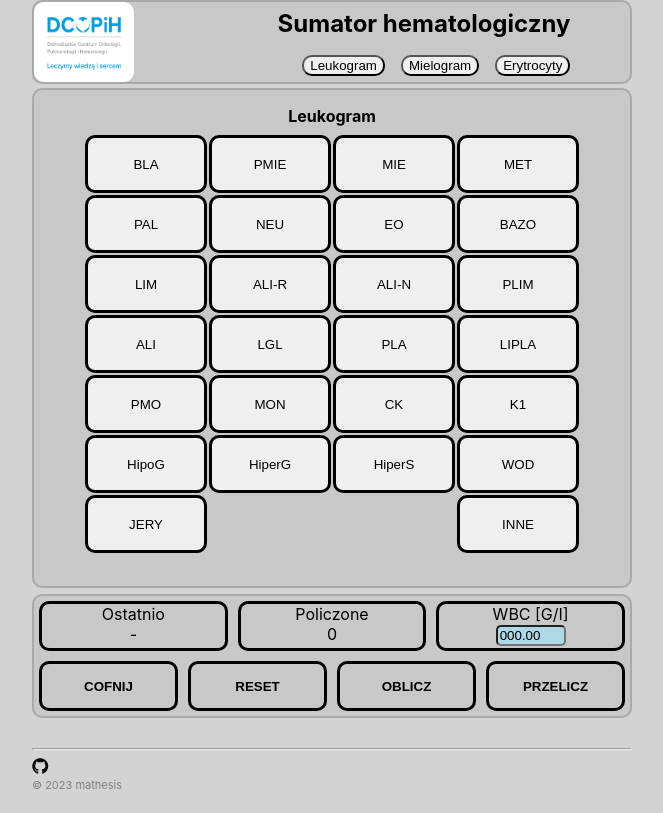
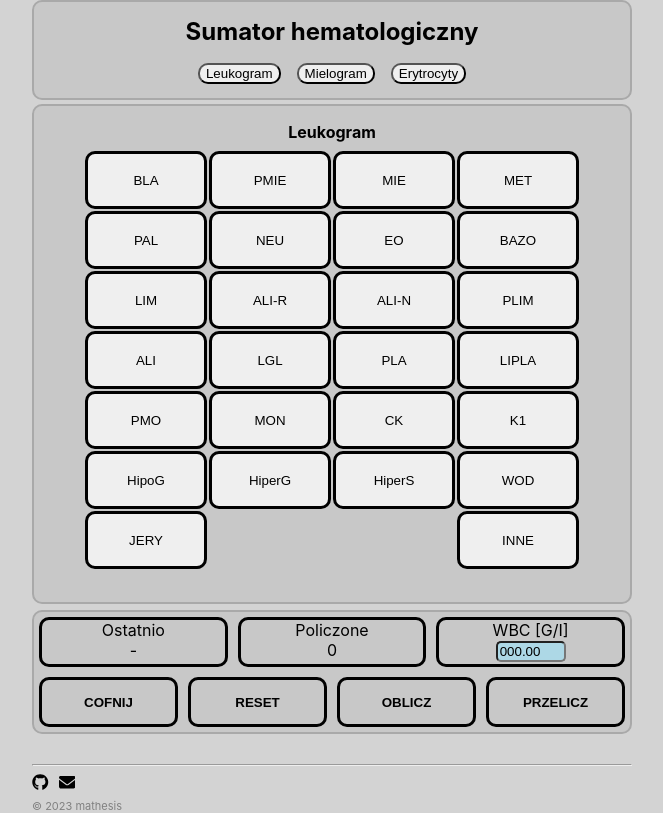
Before and after one commit to hermeneuta/sumator, a React (Create React App) app: page / in a window 1280 px wide. Shown: the whole page, without its empty margins (308-971 px from the left). Built offline with nearby package versions, Linux system fonts and the light colour scheme.

Commit message:
Dodanie maila do stopki. Usunięcie logo

```diff
--- a/src/App.css
+++ b/src/App.css
@@ -32,6 +32,12 @@ h3 {
   /* height: 120px; */
   border-radius: 10px;
   border: solid 2px darkgray;
+  height: 100px;
+}
+
+.logo-lab {
+margin: auto;
+margin-left: 60px;
 }
 
 .App-logo {
@@ -45,18 +51,18 @@ h3 {
 nav ul {
   list-style-type: none;
   margin: auto;
-  margin-right: 10%;
+  /* margin-right: 10%; */
   padding: 0;
   display: flex;
   flex-flow: row wrap;
-  justify-content: right;
+  justify-content: center;
   align-items: center;
   gap: 1rem;
 }
 
 nav li:first-child {
   flex-basis: 100%;
-  text-align: right;
+  text-align: center;
 }
 
 /* .menu { */
--- a/src/App.js
+++ b/src/App.js
@@ -1,4 +1,4 @@
-import logo from "./dcopih_new_.png";
+// import logo from "./dcopih_new_.png";
 import "./App.css";
 import Leukogram from "./components/Main/Leukogram";
 import Mielogram from "./components/Main/Mielogram";
@@ -30,7 +30,10 @@ function App() {
     <div className="calculator">
       <div>
         <nav className="header">
-          <img src={logo} className="App-logo" alt="logo" />
+          {/* <img src={logo} className="App-logo" alt="logo" /> */}
+          {/* <div className="logo-lab">
+          <svg xmlns="http://www.w3.org/2000/svg" viewBox="0 0 640 512"><path d="M175 389.4c-9.8 16-15 34.3-15 53.1c-10 3.5-20.8 5.5-32 5.5c-53 0-96-43-96-96V64C14.3 64 0 49.7 0 32S14.3 0 32 0H96h64 64c17.7 0 32 14.3 32 32s-14.3 32-32 32V309.9l-49 79.6zM96 64v96h64V64H96zM352 0H480h32c17.7 0 32 14.3 32 32s-14.3 32-32 32V214.9L629.7 406.2c6.7 10.9 10.3 23.5 10.3 36.4c0 38.3-31.1 69.4-69.4 69.4H261.4c-38.3 0-69.4-31.1-69.4-69.4c0-12.8 3.6-25.4 10.3-36.4L320 214.9V64c-17.7 0-32-14.3-32-32s14.3-32 32-32h32zm32 64V224c0 5.9-1.6 11.7-4.7 16.8L330.5 320h171l-48.8-79.2c-3.1-5-4.7-10.8-4.7-16.8V64H384z"/></svg>
+          </div> */}
           <ul>
             <li>
               <h1>Sumator hematologiczny</h1>
--- a/src/components/Footnote/Footnote.css
+++ b/src/components/Footnote/Footnote.css
@@ -3,14 +3,25 @@
 }
 
 .footnote {
-  display: flex;
+  /* display: flex; */
   color: grey;
   font-size: 11px;
-  text-align: left;
-  justify-content: left;
+  /* text-align: left;
+  justify-content: left; */
 }
 
 .footnote a {
   text-decoration: none;
   color: grey;
 }
+.icons {
+  display: flex;
+  margin-bottom: 5px;
+  gap: 10px;
+}
+
+.info_contact {
+  display: flex;
+  flex-direction: row;
+  gap: 385px;
+}
--- a/src/components/Footnote/Footnote.js
+++ b/src/components/Footnote/Footnote.js
@@ -5,6 +5,7 @@ const Footnote = () => {
     <div className="stopka">
       <hr />
       <div className="footnote">
+        <div className="icons">
         <a href="https://github.com/hermeneuta">
           <svg
             aria-hidden="true"
@@ -14,8 +15,14 @@ const Footnote = () => {
           >
             <path d="M165.9 397.4c0 2-2.3 3.6-5.2 3.6-3.3.3-5.6-1.3-5.6-3.6 0-2 2.3-3.6 5.2-3.6 3-.3 5.6 1.3 5.6 3.6zm-31.1-4.5c-.7 2 1.3 4.3 4.3 4.9 2.6 1 5.6 0 6.2-2s-1.3-4.3-4.3-5.2c-2.6-.7-5.5.3-6.2 2.3zm44.2-1.7c-2.9.7-4.9 2.6-4.6 4.9.3 2 2.9 3.3 5.9 2.6 2.9-.7 4.9-2.6 4.6-4.6-.3-1.9-3-3.2-5.9-2.9zM244.8 8C106.1 8 0 113.3 0 252c0 110.9 69.8 205.8 169.5 239.2 12.8 2.3 17.3-5.6 17.3-12.1 0-6.2-.3-40.4-.3-61.4 0 0-70 15-84.7-29.8 0 0-11.4-29.1-27.8-36.6 0 0-22.9-15.7 1.6-15.4 0 0 24.9 2 38.6 25.8 21.9 38.6 58.6 27.5 72.9 20.9 2.3-16 8.8-27.1 16-33.7-55.9-6.2-112.3-14.3-112.3-110.5 0-27.5 7.6-41.3 23.6-58.9-2.6-6.5-11.1-33.3 2.6-67.9 20.9-6.5 69 27 69 27 20-5.6 41.5-8.5 62.8-8.5s42.8 2.9 62.8 8.5c0 0 48.1-33.6 69-27 13.7 34.7 5.2 61.4 2.6 67.9 16 17.7 25.8 31.5 25.8 58.9 0 96.5-58.9 104.2-114.8 110.5 9.2 7.9 17 22.9 17 46.4 0 33.7-.3 75.4-.3 83.6 0 6.5 4.6 14.4 17.3 12.1C428.2 457.8 496 362.9 496 252 496 113.3 383.5 8 244.8 8zM97.2 352.9c-1.3 1-1 3.3.7 5.2 1.6 1.6 3.9 2.3 5.2 1 1.3-1 1-3.3-.7-5.2-1.6-1.6-3.9-2.3-5.2-1zm-10.8-8.1c-.7 1.3.3 2.9 2.3 3.9 1.6 1 3.6.7 4.3-.7.7-1.3-.3-2.9-2.3-3.9-2-.6-3.6-.3-4.3.7zm32.4 35.6c-1.6 1.3-1 4.3 1.3 6.2 2.3 2.3 5.2 2.6 6.5 1 1.3-1.3.7-4.3-1.3-6.2-2.2-2.3-5.2-2.6-6.5-1zm-11.4-14.7c-1.6 1-1.6 3.6 0 5.9 1.6 2.3 4.3 3.3 5.6 2.3 1.6-1.3 1.6-3.9 0-6.2-1.4-2.3-4-3.3-5.6-2z" />
           </svg>
-          <div>© 2023 mathesis</div>
         </a>
+        <a href="mailto:contact@mathesis.dev">
+          <svg xmlns="http://www.w3.org/2000/svg" viewBox="0 0 512 512"><path d="M48 64C21.5 64 0 85.5 0 112c0 15.1 7.1 29.3 19.2 38.4L236.8 313.6c11.4 8.5 27 8.5 38.4 0L492.8 150.4c12.1-9.1 19.2-23.3 19.2-38.4c0-26.5-21.5-48-48-48H48zM0 176V384c0 35.3 28.7 64 64 64H448c35.3 0 64-28.7 64-64V176L294.4 339.2c-22.8 17.1-54 17.1-76.8 0L0 176z"/></svg>
+        </a>
+        </div>
+          <div className="info_contact">
+           <div className="credential">© 2023 mathesis </div>
+          </div>
       </div>
     </div>
   );
```
